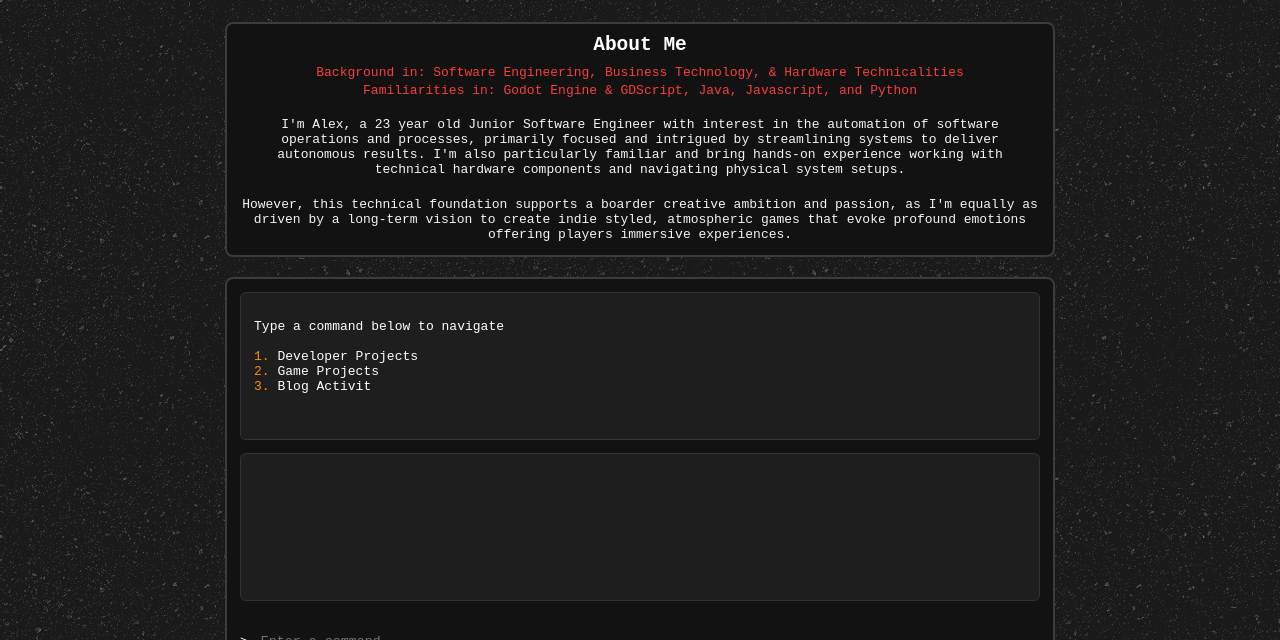
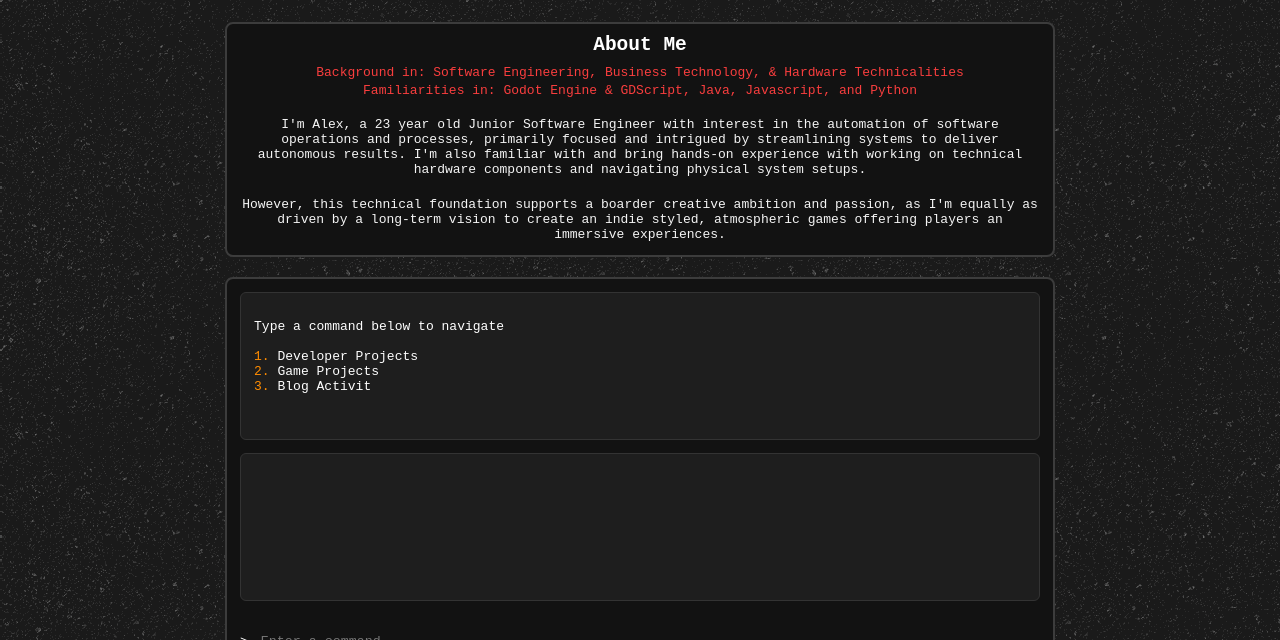
Before and after one commit to SadJackfruit32/SadJackfruit32.github.io, a plain HTML site: page index.html in a window 1280 px wide. Shown: the part 160-800 px from the top of the page. Drawn offline with Linux system fonts and the light colour scheme.

Commit message:
Update index.html

```diff
--- a/index.html
+++ b/index.html
@@ -25,8 +25,8 @@
 			<p>Background in: Software Engineering, Business Technology, & Hardware Technicalities</p>
 			<p>Familiarities in: Godot Engine & GDScript, Java, Javascript, and Python</p>
 			<p></p><p></p><p></p>
-			<p2>I'm Alex, a 23 year old Junior Software Engineer with interest in the automation of software operations and processes, primarily focused and intrigued by streamlining systems to deliver autonomous results. I'm also particularly familiar and bring hands-on experience working with technical hardware components and navigating physical system setups.</p2>
-			<p2>However, this technical foundation supports a boarder creative ambition and passion, as I'm equally as driven by a long-term vision to create indie styled, atmospheric games that evoke profound emotions offering players immersive experiences.</p2>
+			<p2>I'm Alex, a 23 year old Junior Software Engineer with interest in the automation of software operations and processes, primarily focused and intrigued by streamlining systems to deliver autonomous results. I'm also familiar with and bring hands-on experience with working on technical hardware components and navigating physical system setups.</p2>
+			<p2>However, this technical foundation supports a boarder creative ambition and passion, as I'm equally as driven by a long-term vision to create an indie styled, atmospheric games offering players an immersive experiences.</p2>
 		</section>
 
 		<div class="seperator"></div>
```
